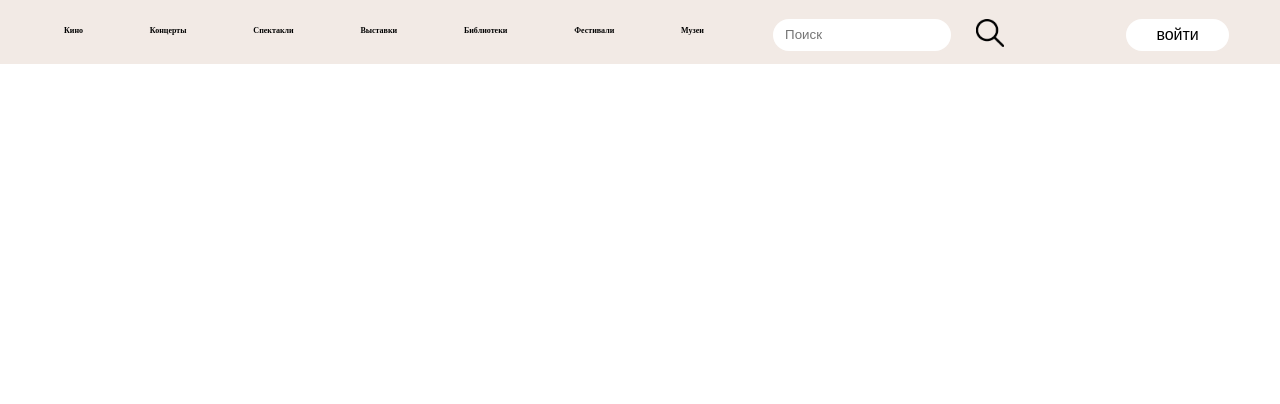
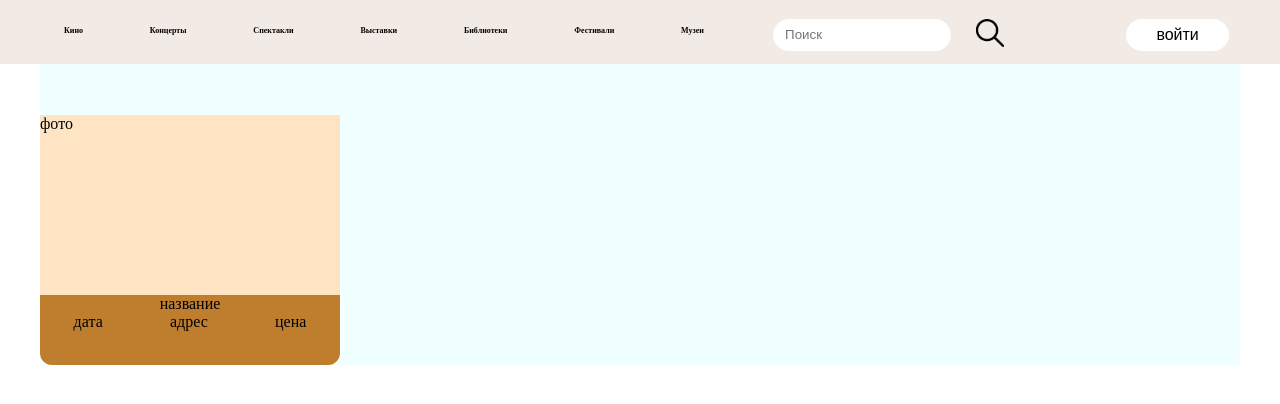
Before and after one commit to 0KodeIN/front_vue, a Vue app: page / in a window 1280 px wide. Shown: the top 404 px of the page. Built offline with nearby package versions, Linux system fonts and the light colour scheme.

Commit message:
delete enter components

```diff
--- a/src/components/card.vue
+++ b/src/components/card.vue
@@ -1,10 +1,75 @@
 <template>
-  <section class="post">
-  </section>
+  <div class="main">
+    <div class="wrapper">
+    <div class="wrapper__photo">
+          фото
+    </div>
+      <div class="wrapper__main">
+        <p >название</p>
+        <div class="wrapper__main-two">
+          <p>дата</p>
+          <p>адрес</p>
+          <p>цена</p>
+        </div>
+
+
+
+      </div>
+    </div>
+  </div>
 </template>
 <script>
+import Wrapper from "./Wrapper";
+export default {
+  components: {Wrapper},
+  data(){
+    return{
 
+    }
+
+  },
+  methods:{
+    CardFor(){
+
+    }
+  }
+
+}
 </script>
 <style>
+.main{
+  display: flex;
+  width: 1200px;
+  margin-left: auto;
+  margin-right: auto;
+  background: azure;
+}
+.wrapper{
+  display: flex;
+  width: 300px;
+  height: 250px;
+  background: #bf7d2e;
+  flex-wrap: wrap;
+  border-radius: 0 0 12px 12px;
+  margin-top: 4vw;
+}
 
+.wrapper__photo{
+  display: flex;
+  width: 400px;
+  height: 180px;
+  background: bisque;
+}
+
+.wrapper__main{
+  display: flex;
+  flex-direction: column;
+  width: 400px;
+  height: 70px;
+  text-align: center;
+}
+.wrapper__main-two{
+  display: flex;
+  justify-content: space-around;
+}
 </style>
--- a/src/store/index.js
+++ b/src/store/index.js
@@ -1,6 +1,6 @@
 import Vue from 'vue'
 import Vuex from 'vuex'
-import axios from 'axios'
+
 
 Vue.use(Vuex)
 
--- a/src/views/Home.vue
+++ b/src/views/Home.vue
@@ -2,6 +2,7 @@
   <div class="home">
 
     <HelloWorld/>
+    <card/>
 
   </div>
 </template>
@@ -9,16 +10,16 @@
 <script>
 // @ is an alias to /src
 import HelloWorld from '@/components/HelloWorld.vue'
-import SignIn from '@/components/SignIn_acc.vue'
-import Regist from '@/components/Registration.vue'
+import card from '@/components/card.vue'
+
 
 
 export default {
   name: 'Home',
   components: {
     HelloWorld,
-    SignIn,
-    Regist
+    card
+
 
   }
 }
```
Also changed, not shown: 1 other file (tests, documents, lock files or other folders).
